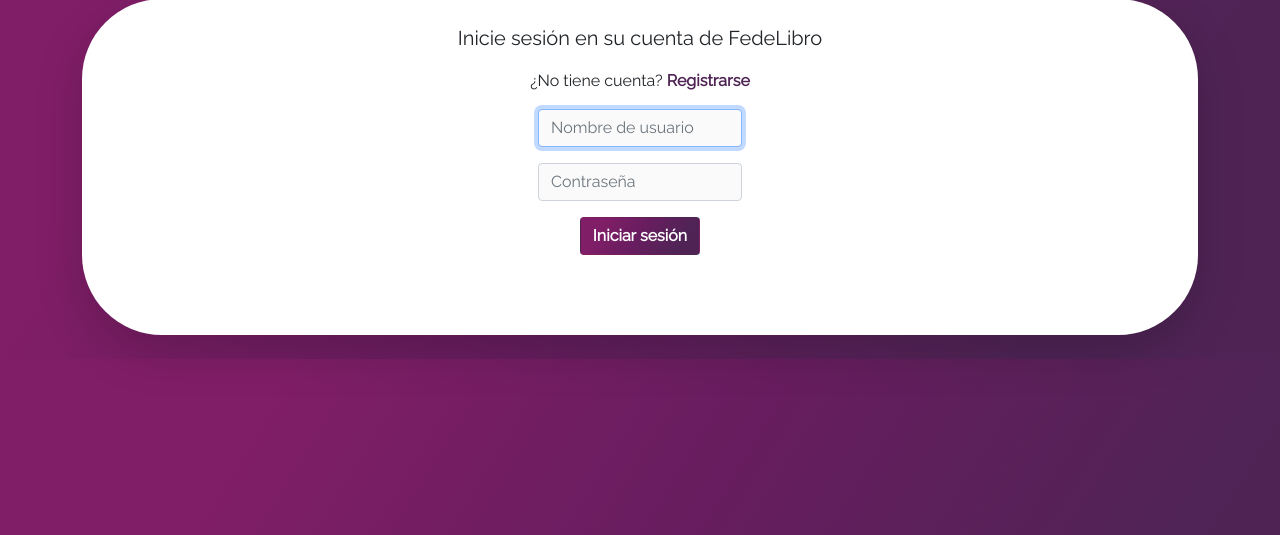
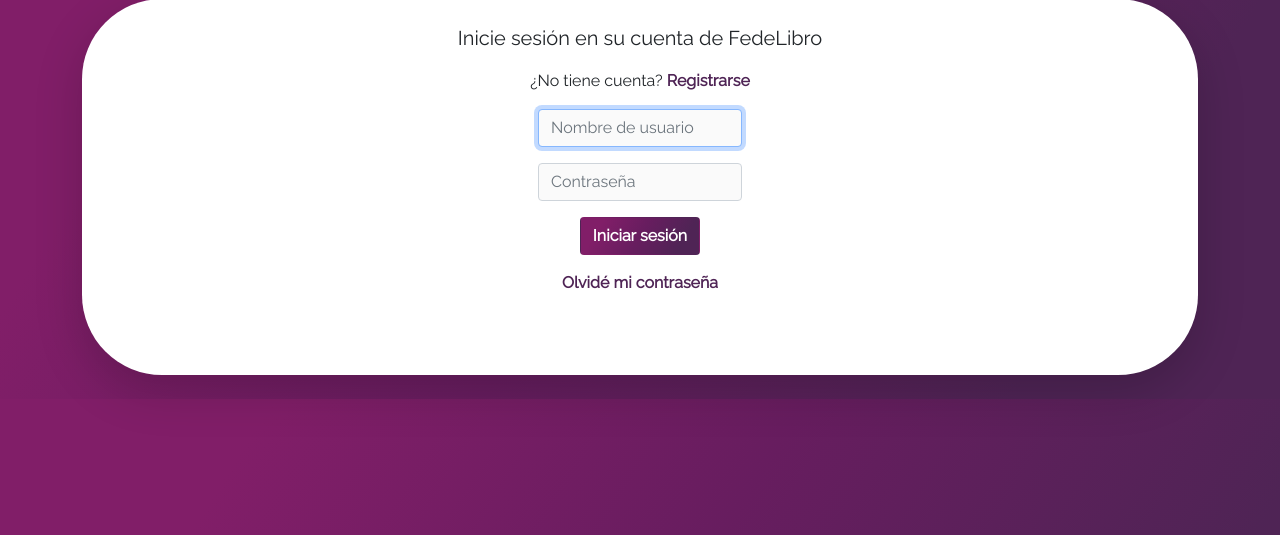
Before and after one commit to FedeLopez17/fedelibro, a Flask app: page /login in a window 1280 px wide. Shown: the part 125-660 px from the top of the page. Run offline with Flask 2, Linux system fonts and the light colour scheme; some libraries are stand-ins or nearby versions.

Commit message:
Actually added /reset_pass link to login form

```diff
--- a/templates/login.html
+++ b/templates/login.html
@@ -33,6 +33,7 @@
                 <input class="form-control mx-auto w-auto" id="password" name="password" placeholder="Contraseña" type="password">
             </div>
             <button id = "login_button" class="btn" type="submit"><b>Iniciar sesión</b></button>
+            <div class = mt-3 mb-0><a class="forgotten_password" href="/reset_pass"><strong>Olvidé mi contraseña</strong</a></div>
         </form>
     </div>
 {% endblock %}
```
